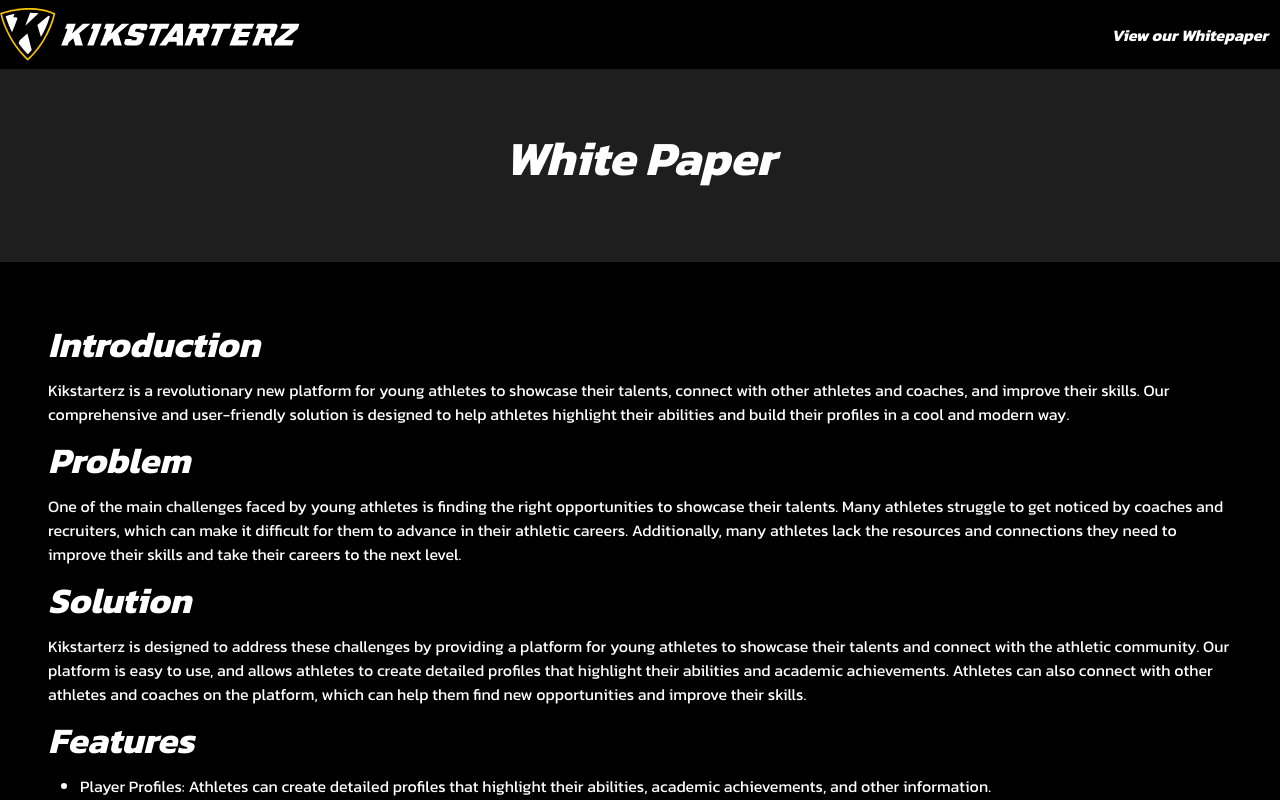
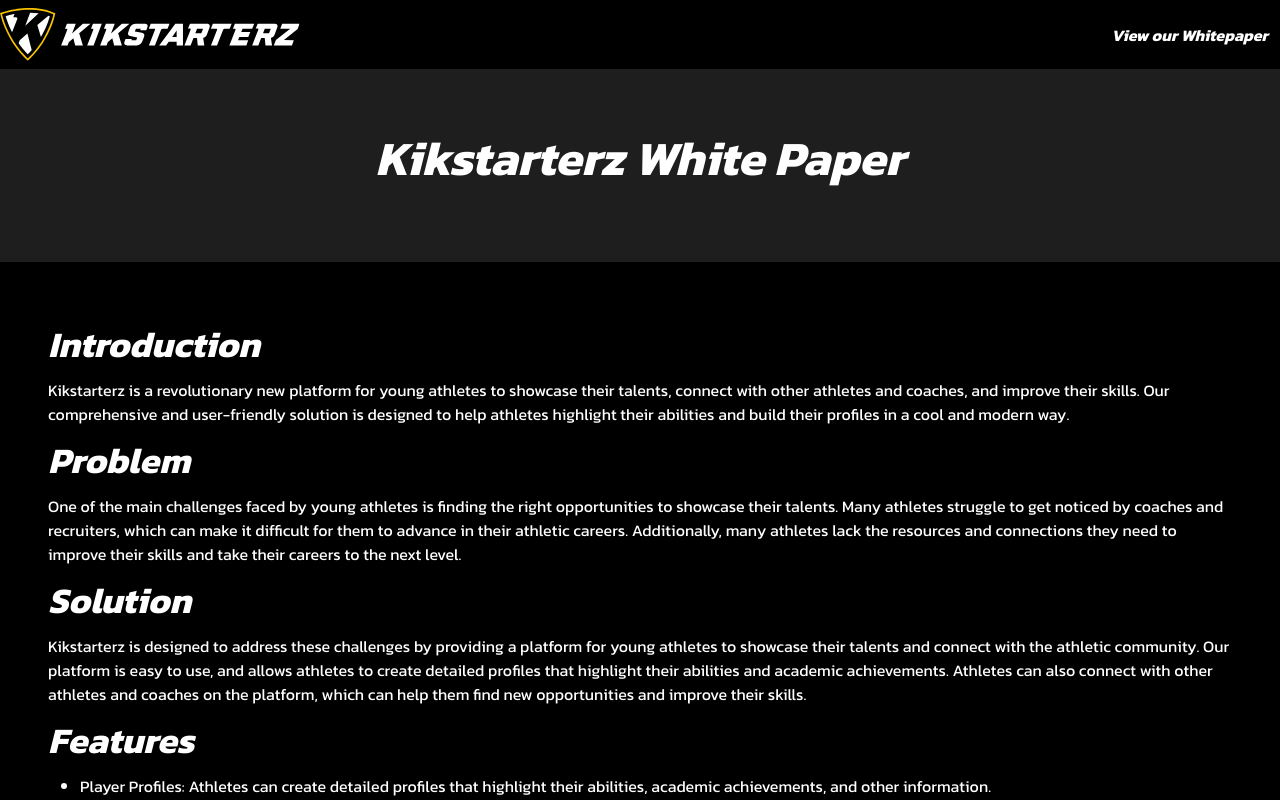
Before and after one commit to christoph-codes/kikstarterz, a Next.js app in the folder web/: page /white-paper in a window 1280 px wide. Shown: the top 800 px of the page. Built offline with nearby package versions, Linux system fonts and the light colour scheme.

Commit message:
7: Update white paper page title

```diff
--- a/web/pages/white-paper.mdx
+++ b/web/pages/white-paper.mdx
@@ -2,10 +2,10 @@ import PageTemplate from "@/templates/Page";
 import Section from "@/components/Section";
 import Hero from "@/components/Hero";
 
-<PageTemplate title="Kikstarterz White Paper">
+<PageTemplate metaTitle="Kikstarterz White Paper">
     <Section
         bgColor="brand.black.hover"
-        title="White Paper"
+        title="Kikstarterz White Paper"
     />
     <Section>
 ### Introduction
```
